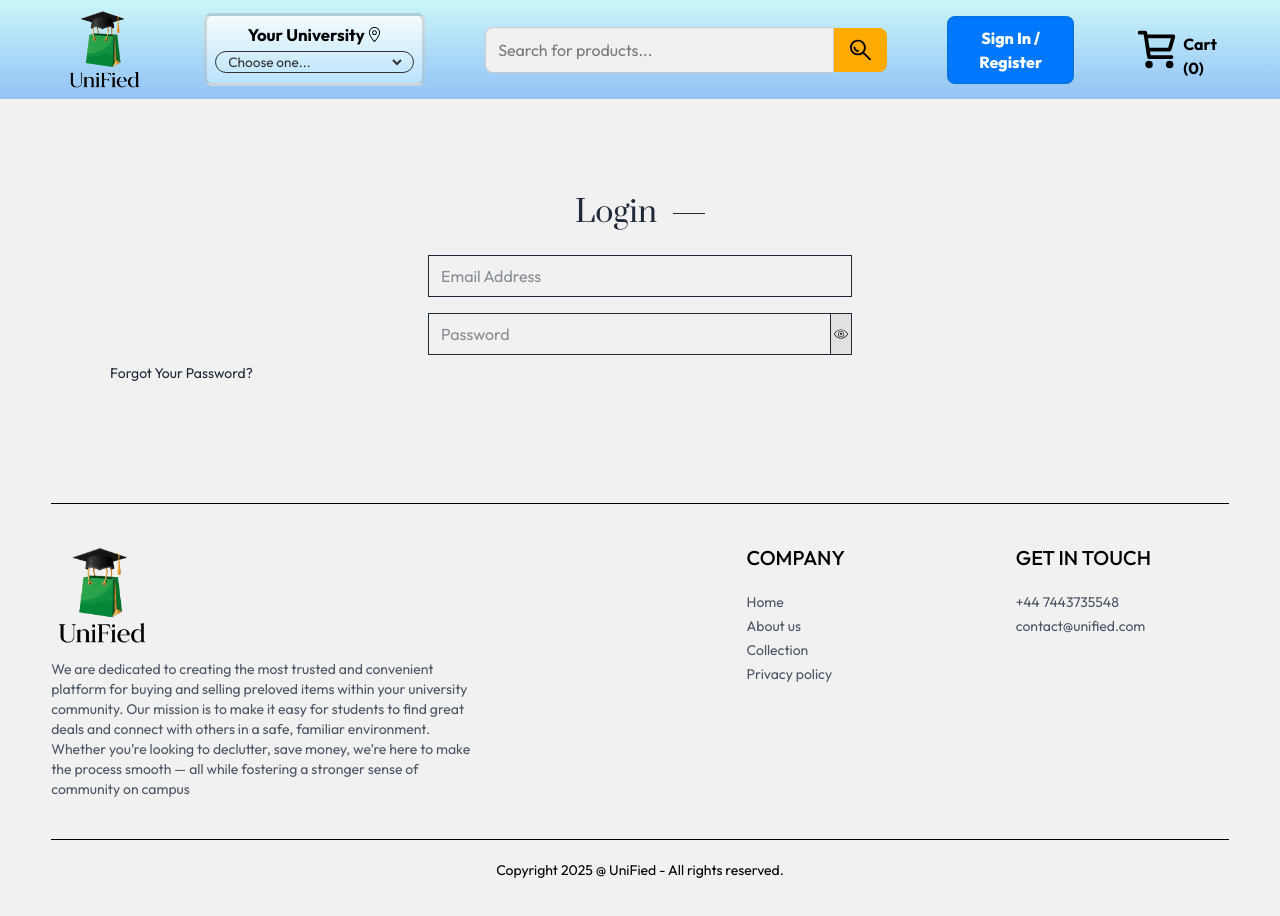
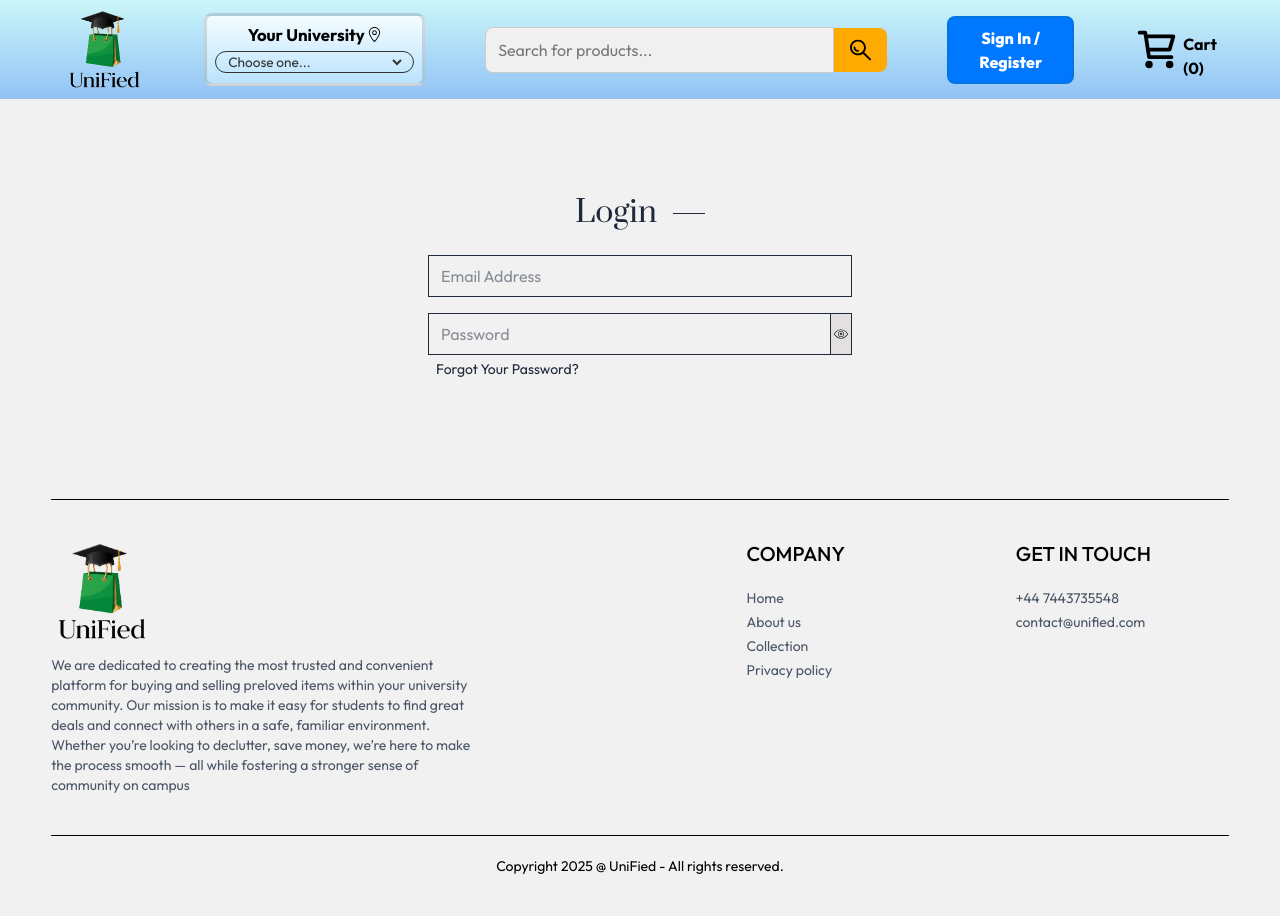
Before and after one commit to ajamidar/UniFied, a React (Vite) app in the folder frontend/: page /login in a window 1280 px wide. Shown: the top 916 px of the page. Built offline with nearby package versions, Linux system fonts and the light colour scheme.

Commit message:
Update Login.jsx

```diff
--- a/frontend/src/pages/Login.jsx
+++ b/frontend/src/pages/Login.jsx
@@ -16,6 +16,8 @@ const Login = () => {
       <input type='email' className='w-2/5 px-3 py-2 border border-gray-800' placeholder='Email Address' required />
 
       {/* Password input with checkbox toggle */}
+      <div className='flex flex-col items-center gap-3 w-full'>
+
         <div className='w-2/5 flex flex-row'>
           <input
             type={showPassword ? 'text' : 'password'}
@@ -32,11 +34,17 @@ const Login = () => {
               />
             </div>
           </div>
+        </div>
+
+        <div className='flex items-center w-2/5 pl-2 justify-start text-sm mt-[-8px]'>
+          <p className='cursor-pointer'>Forgot Your Password?</p>
+        </div>
+
+
 
       </div>
-      <div className='w-full flex justify-between text-sm mt-[-8px]'>
-          <p className='cursor-pointer'>Forgot Your Password?</p>
-        </div>
+
+
     </form>
   )
 }
```
Lines whose indentation alone changed are shown as unchanged.
